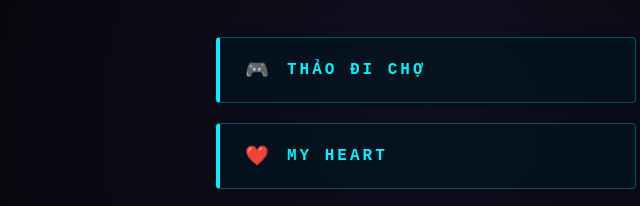
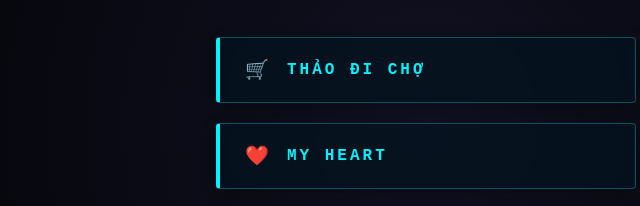
Before and after one commit to TNB88/Thao, a plain HTML site: page index.html in a window 1280 px wide. Shown: the part 276-482 px from the top of the page, 214-854 px from the left. Drawn offline with Linux system fonts and the light colour scheme.

Commit message:
Update index.html

```diff
--- a/index.html
+++ b/index.html
@@ -121,7 +121,7 @@
     <p>/// SYSTEM STATUS: ONLINE ///</p>
 
     <div class="link-list">
-        <a href="https://raw.githubusercontent.com/TNB88/Thao/refs/heads/main/Thao%20Di%20Cho.html" class="btn"><span>🎮</span> Thảo Đi Chợ</a>
+        <a href="https://raw.githubusercontent.com/TNB88/Thao/refs/heads/main/Thao%20Di%20Cho.html" class="btn"><span>🛒</span> Thảo Đi Chợ</a>
         <a href="dong_y_nha.html" class="btn"><span>❤️</span> My Heart</a>
         <a href="matrix_cam.html" class="btn"><span>📸</span> Matrix Cam</a>
         <a href="diep_vien.html" class="btn"><span>🔐</span> Secret Tool</a>
```
